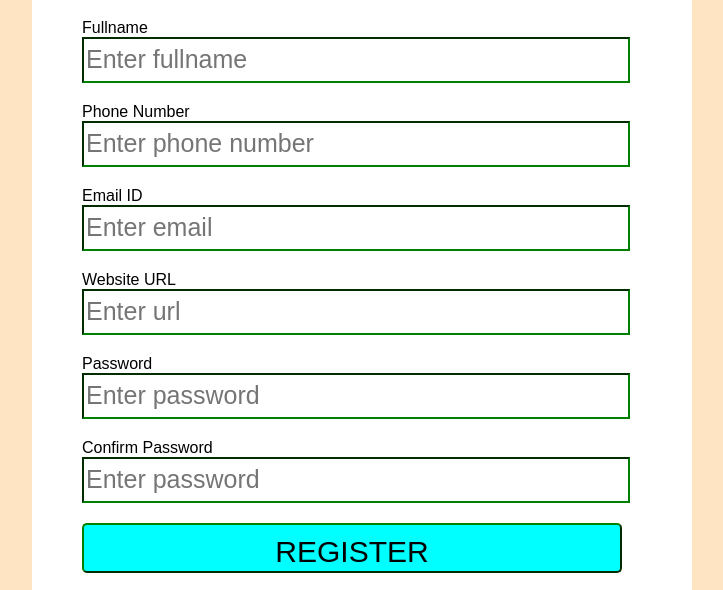
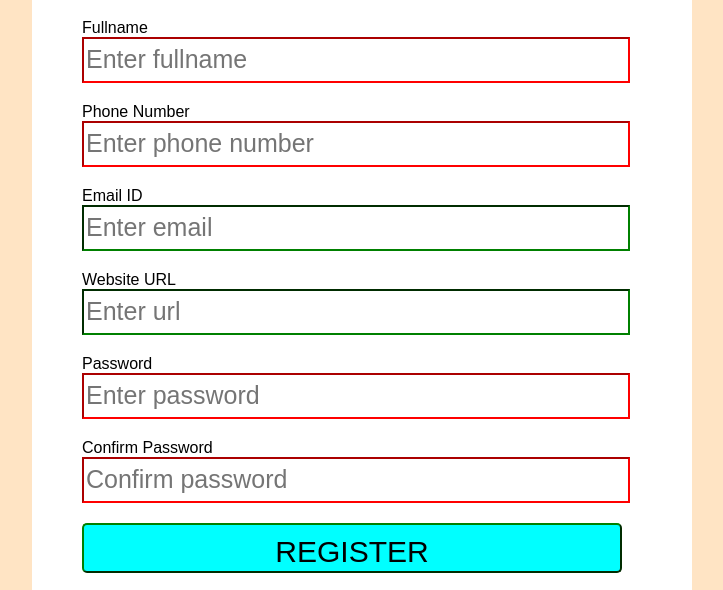
Before and after one commit to Hariharan0407/Form-Validation-App, a plain HTML site: page index.html in a window 1280 px wide. Shown: the part 91-681 px from the top of the page, without its empty margins (278-1001 px from the left). Drawn offline with Linux system fonts and the light colour scheme.

Commit message:
Completed form validation using HTML

```diff
--- a/app.js
+++ b/app.js
@@ -0,0 +1,4 @@
+const form = document.getElementById('myform');
+form.addEventListener('submit',function(){
+
+})
--- a/index.html
+++ b/index.html
@@ -9,22 +9,41 @@
 <body>
     <div class="formcontainer">
         <h1>SIGN UP!</h1>
-        <form>
+        <form d="myform">
             <label>Fullname</label><br>
-            <input type ='text' name = 'fullname' placeholder="Enter fullname"><br>
+            <input type ='text' name = 'fullname' placeholder="Enter fullname"
+            required
+            minlength = '3'
+            maxlength = '20'><br>
+
             <label>Phone Number</label><br>
-            <input type ='text' name = 'phoneno' placeholder="Enter phone number"><br>
+            <input type ='text' name = 'phoneno' placeholder="Enter phone number"
+            required
+            pattern="[789] [0-9]{9}"><br>
+            <!-- the reggular expression is first digit should be either 7 or 8 or 9 then the rest of the 9 digits can be between 0-9 -->
+
             <label>Email ID</label><br>
             <input type ='email' name = 'email' placeholder="Enter email"><br>
+
             <label>Website URL</label><br>
             <input type ='text' name = 'url' placeholder="Enter url"><br>
+
             <label>Password</label><br>
-            <input type ='text' name = 'password' placeholder="Enter password"><br>
+            <input type ='password' name = 'password' placeholder="Enter password"
+            required
+            pattern = '(?=.*\d)(?=.*[a-z])(?=.*[A-Z])(?=.*[a-zA-Z]).{8,}$'
+            title = 'password must constain atleast 6 digits with 1 uppsercase, 1 lowercase, 1 digit'><br>
+
             <label>Confirm Password</label><br>
-            <input type ='text' name = 'confirmpassword' placeholder="Enter password"><br>
+            <input type ='password' name = 'confirmpassword' placeholder="Confirm password"
+            required
+            pattern = '(?=.*\d)(?=.*[a-z])(?=.*[A-Z])(?=.*[a-zA-Z]).{8,}$'
+            title = "password must constain atleast 6 digits with 1 uppsercase, 1 lowercase, 1 digit"><br>
+
             <input type = submit value = REGISTER id = 'register'><br>
             <div class="hurryup"> Hurry Up!</div>
         </form>
+        <script src="app.js"></script>
     </div>
 
 </body>
```
